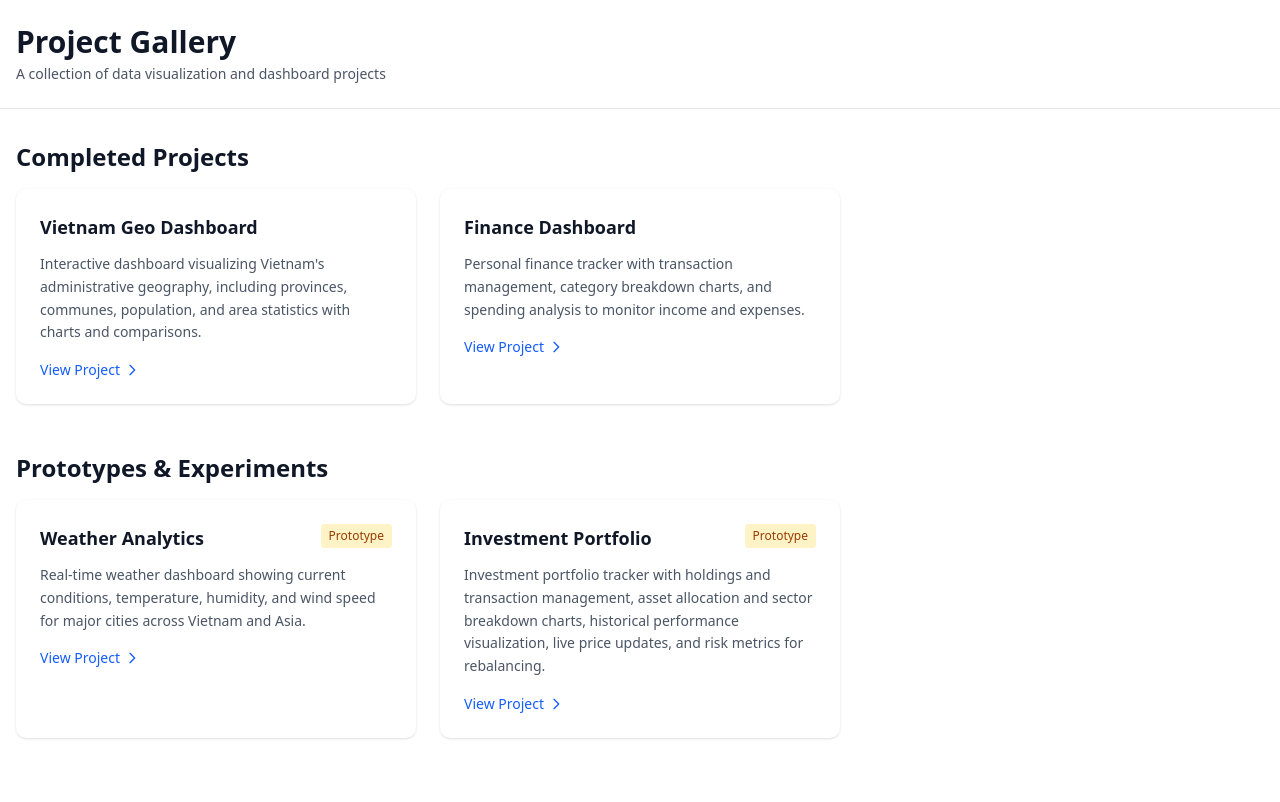
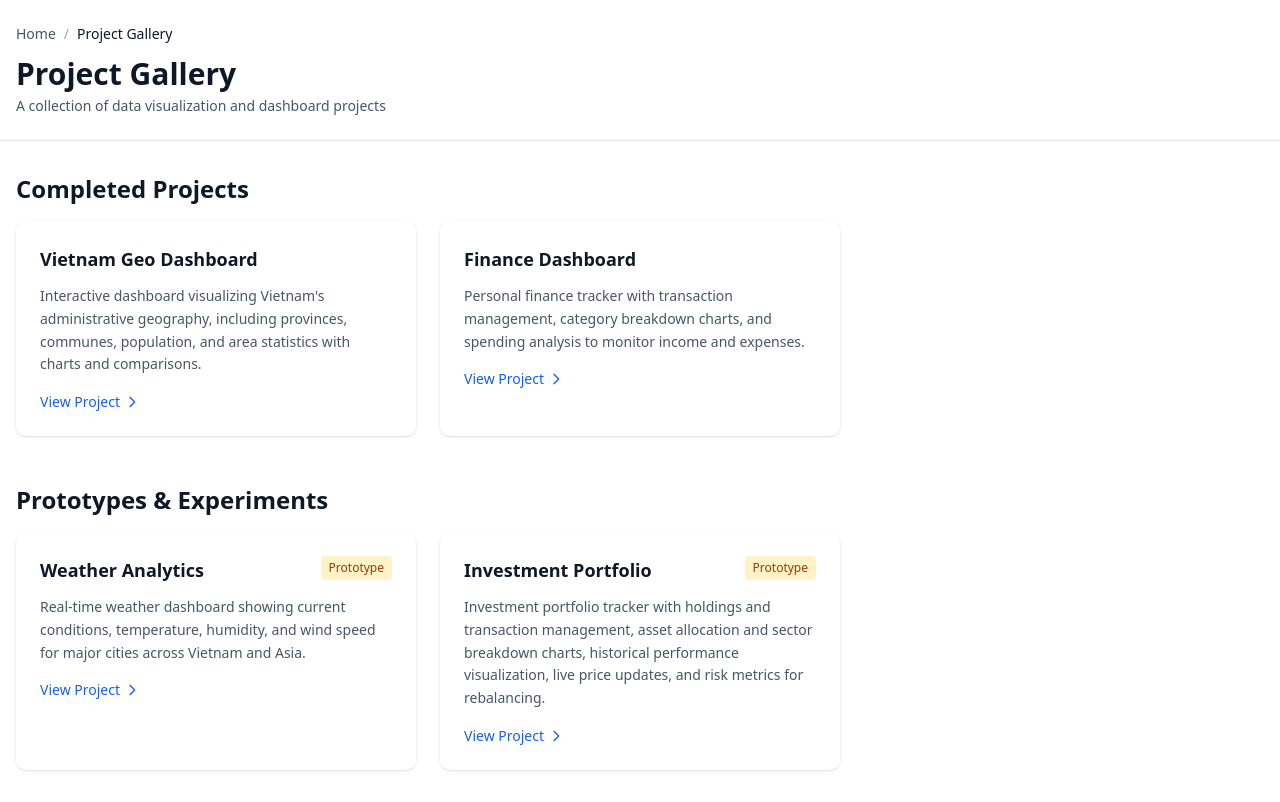
Before and after one commit to lumina293/my-website, a Next.js app: page /projects in a window 1280 px wide. Built offline with nearby package versions, Linux system fonts and the light colour scheme.

Commit message:
Add breadcrumbs to header

```diff
--- a/app/projects/finance-dashboard/page.js
+++ b/app/projects/finance-dashboard/page.js
@@ -12,7 +12,7 @@ import {
     XAxis,
     YAxis, Bar
 } from "recharts"
-import ProjectHeader from '@/components/ProjectHeader';
+import Header from '@/components/Header';
 import {
     calculateTotalIncome,
     calculateTotalExpense,
@@ -25,7 +25,7 @@ import {LoadTransactions} from "@/app/projects/finance-dashboard/data";
 export default function FinanceDashboard() {
     return (
         <main>
-            <ProjectHeader title="Finance Dashboard" subtitle="Personal financial insights"/>
+            <Header title="Finance Dashboard" subtitle="Personal financial insights"/>
             <div className="container mx-auto px-4 py-8">
                 <div className="flex flex-col lg:flex-row gap-6">
                     {/* Left Sidebar - Transaction Table (1/3) */}
--- a/app/projects/investment-portfolio/page.js
+++ b/app/projects/investment-portfolio/page.js
@@ -2,12 +2,12 @@
 
 // file: app/projects/investment-portfolio/page.js
 import { PieChart, Pie, Cell, ResponsiveContainer, Tooltip, Legend, LineChart, Line, XAxis, YAxis, CartesianGrid } from "recharts"
-import ProjectHeader from "@/components/ProjectHeader";
+import Header from "@/components/Header";
 
 export default function InvestmentPortfolio() {
     return (
         <main>
-            <ProjectHeader title="Investment Portfolio" subtitle="Track your investment performance and asset allocation"/>
+            <Header title="Investment Portfolio" subtitle="Track your investment performance and asset allocation"/>
             <PortfolioSummaryCards/>
             <PortfolioBreakdownChart/>
             <PerformanceTrendsChart/>
--- a/app/projects/page.js
+++ b/app/projects/page.js
@@ -1,28 +1,12 @@
-// file: app/projects/page.js
+import Header from "@/components/Header";
+
 export default function ProjectsGallery() {
     return (
         <main>
-            <ProjectsHeader/>
+            <Header title="Project Gallery" subtitle="A collection of data visualization and dashboard projects"/>
             <ProjectsGrid/>
         </main>
     )
-}
-
-function ProjectsHeader() {
-    return (
-        <header className="border-b bg-white">
-            <div className="container mx-auto px-4 py-6">
-                <div className="flex flex-col gap-1">
-                    <h1 className="text-3xl font-bold text-gray-900">
-                        Project Gallery
-                    </h1>
-                    <p className="text-sm text-gray-600">
-                        A collection of data visualization and dashboard projects
-                    </p>
-                </div>
-            </div>
-        </header>
-    );
 }
 
 function ProjectsGrid() {
--- a/app/projects/vietnam-geo/page.js
+++ b/app/projects/vietnam-geo/page.js
@@ -18,12 +18,12 @@ import {
     findTop10PopularCommuneNames,
     findTop10PopularWordsInCommuneName,
 } from "@/app/projects/vietnam-geo/process";
-import ProjectHeader from "@/components/ProjectHeader";
+import Header from "@/components/Header";
 
 export default function VietnamGeo() {
     return (
         <main>
-            <ProjectHeader title="Vietnam Geography" subtitle="Vietnam Geography Dashboard"/>
+            <Header title="Vietnam Geography" subtitle="Vietnam Geography Dashboard"/>
             <UnitStatCards/>
             <ComparisonCards/>
             <ProvinceCommunalUnitsChart/>
--- a/app/projects/weather-analytics/page.js
+++ b/app/projects/weather-analytics/page.js
@@ -1,10 +1,10 @@
 // file: app/projects/weather-analytics/page.js
-import ProjectHeader from "@/components/ProjectHeader";
+import Header from "@/components/Header";
 
 export default function WeatherAnalytics() {
     return (
         <main>
-            <ProjectHeader title="Weather Analytics" subtitle="Current weather conditions across major cities in Vietnam and Asia"/>
+            <Header title="Weather Analytics" subtitle="Current weather conditions across major cities in Vietnam and Asia"/>
             <VietnamCitiesSection/>
             <AsianCitiesSection/>
         </main>
--- /dev/null
+++ b/components/Header.jsx
@@ -0,0 +1,68 @@
+'use client';
+
+import {usePathname} from 'next/navigation';
+import Link from 'next/link';
+
+export default function Header({title, subtitle}) {
+    const pathname = usePathname();
+
+    // Generate breadcrumbs based on current path
+    const generateBreadcrumbs = () => {
+        const paths = pathname.split('/').filter(Boolean);
+        const breadcrumbs = [{label: 'Home', path: '/'}];
+
+        let currentPath = '';
+        paths.forEach((segment, index) => {
+            currentPath += `/${segment}`;
+
+            // Don't add the current page as a breadcrumb
+            if (index < paths.length - 1) {
+                breadcrumbs.push({
+                    label: segment.charAt(0).toUpperCase() + segment.slice(1).replace(/-/g, ' '),
+                    path: currentPath
+                });
+            }
+        });
+
+        return breadcrumbs;
+    };
+
+    const breadcrumbs = generateBreadcrumbs();
+
+    return (
+        <header className="border-b bg-white">
+            <div className="container mx-auto px-4 py-6">
+                {/* Breadcrumbs */}
+                {breadcrumbs.length > 0 && (
+                    <nav className="flex items-center gap-2 text-sm text-gray-600 mb-3">
+                        {breadcrumbs.map((crumb, index) => (
+                            <div key={crumb.path} className="flex items-center gap-2">
+                                <Link
+                                    href={crumb.path}
+                                    className="hover:text-blue-600 transition-colors"
+                                >
+                                    {crumb.label}
+                                </Link>
+                                {index < breadcrumbs.length - 1 && (
+                                    <span className="text-gray-400">/</span>
+                                )}
+                            </div>
+                        ))}
+                        <span className="text-gray-400">/</span>
+                        <span className="text-gray-900 font-medium">{title}</span>
+                    </nav>
+                )}
+
+                {/* Title and Subtitle */}
+                <div className="flex flex-col gap-1">
+                    <h1 className="text-3xl font-bold text-gray-900">
+                        {title}
+                    </h1>
+                    <p className="text-sm text-gray-600">
+                        {subtitle}
+                    </p>
+                </div>
+            </div>
+        </header>
+    );
+}
--- a/components/ProjectHeader.jsx
+++ /dev/null
@@ -1,16 +0,0 @@
-export default function ProjectHeader({title, subtitle}) {
-    return (
-        <header className="border-b bg-white">
-            <div className="container mx-auto px-4 py-6">
-                <div className="flex flex-col gap-1">
-                    <h1 className="text-3xl font-bold text-gray-900">
-                        {title}
-                    </h1>
-                    <p className="text-sm text-gray-600">
-                        {subtitle}
-                    </p>
-                </div>
-            </div>
-        </header>
-    );
-}
```
